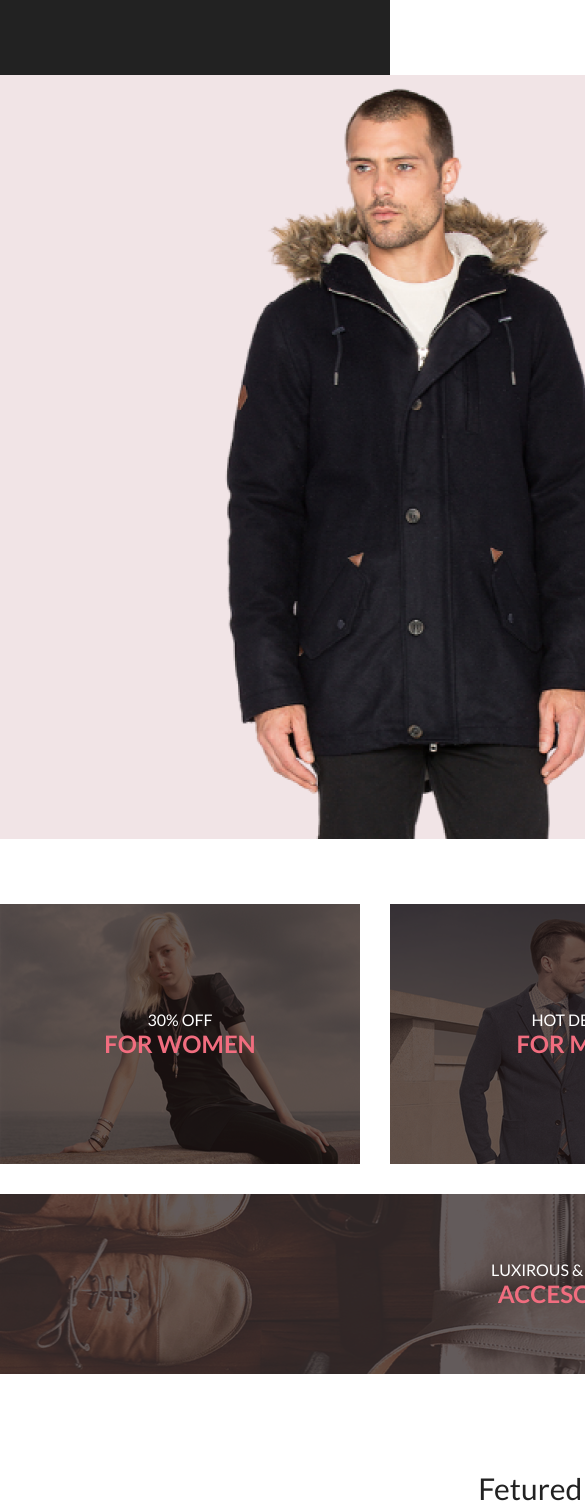
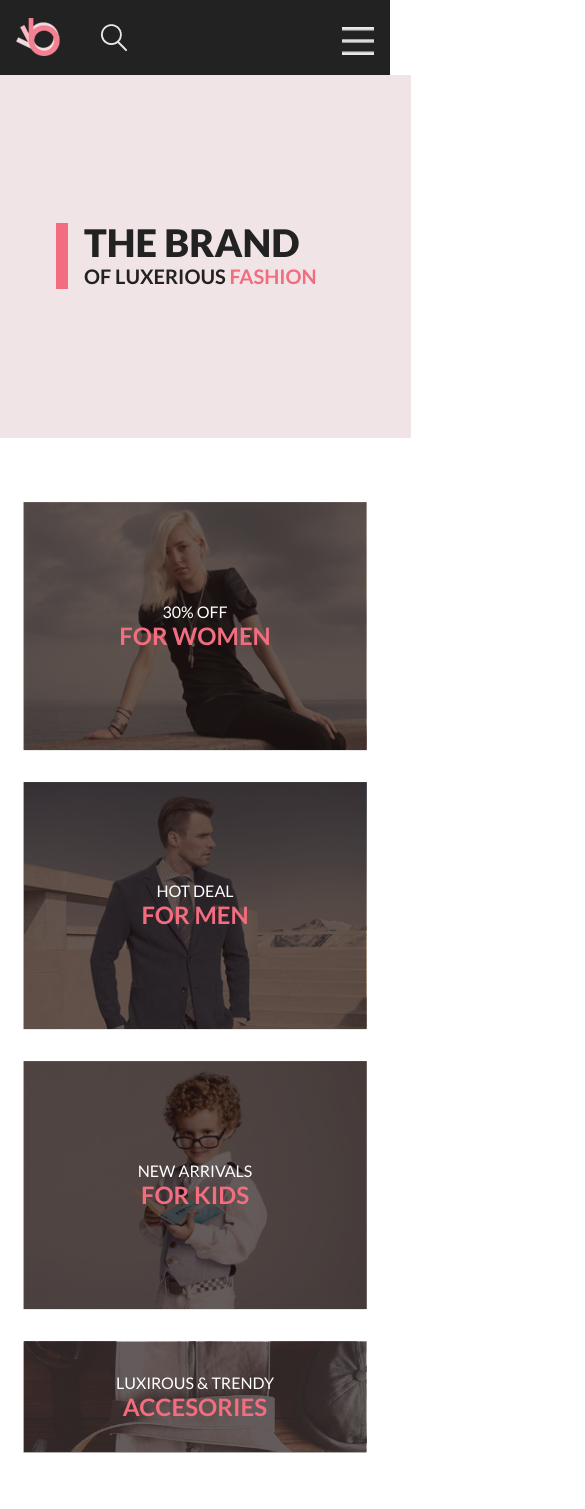
Before and after one commit to YuraSashin/html_home, a plain HTML site: page index.html in a window 390 px wide. Shown: the top 1509 px of the page, 585 px wide, since content can reach past the window. Drawn offline with Linux system fonts and the light colour scheme.

Commit message:
Решил задачу семинар14

```diff
--- a/asset/style/style.css
+++ b/asset/style/style.css
@@ -273,7 +273,6 @@ img{
         margin-left: 39px;
         margin-top: 138px;
         margin-bottom: 138px;
-        margin-right: 33px;
         width: 311px;
         height: 92px;
     }
@@ -326,3 +325,96 @@ img{
         padding-top: 4px;
     }
 }
+
+@media (max-width: 767px) and (min-width: 320px){
+
+    .container{
+        width: 359px;
+    }
+
+    .head__navbar{
+        max-width: 100%;
+    }
+
+    .head_title{
+        height: 363px;
+    }
+
+    .head_img{
+        margin-right: 16px;
+        width: 32px;
+    }
+
+    .center_icon{
+        display: none;
+    }
+
+    .right_icon{
+        display: none;
+    }
+
+    .logo{
+        margin-left: 16px;
+    }
+
+    .image{
+        display: none;
+    }
+
+    .side_head_right{
+        display: flex;
+        flex-direction: row;
+        margin-left: 56px;
+        margin-top: 148px;
+        margin-bottom: 149px;
+        width: 263px;
+        height: 66px;
+    }
+
+    .text{
+        padding-top: 6px;
+        font-size: 38px;
+        line-height: 0.7;
+    }
+
+    .title{
+        font-size: 20px;
+        line-height: 24px;
+    }
+
+    .top_cards{
+        display: grid;
+        grid-template-columns: 1fr;
+        width: 343px;
+        height: auto;
+        margin: auto;
+        margin-top: 64px;
+        gap: 32px;
+    }
+
+    .top_card_big {
+        grid-area: 4 / 1 / 5 / 2;
+        height: 111px;
+    }
+
+    .img_big{
+        height: 100%;
+        width: 100%;
+        object-fit: cover;
+    }
+
+    .products {
+        margin-top: 64px;
+    }
+
+    .all_cards {
+        display: grid;
+        grid-template-columns: 1fr;
+        margin-top: 64px;
+    }
+
+
+    .bottom_button {
+        margin-top: 41px;
+    }
+}
--- a/index.html
+++ b/index.html
@@ -58,7 +58,7 @@
                 </div>
             </div>
             <div class="top_card top_card_big">
-                <img src="./asset/img/Rectangle 20.png">
+                <img class="img_big" src="./asset/img/Rectangle 20.png">
                 <div class="centered">
                     <h3 class="centered_h3">LUXIROUS & TRENDY</h3>
                     <h2 class="centered_h2">ACCESORIES</h2>
```
